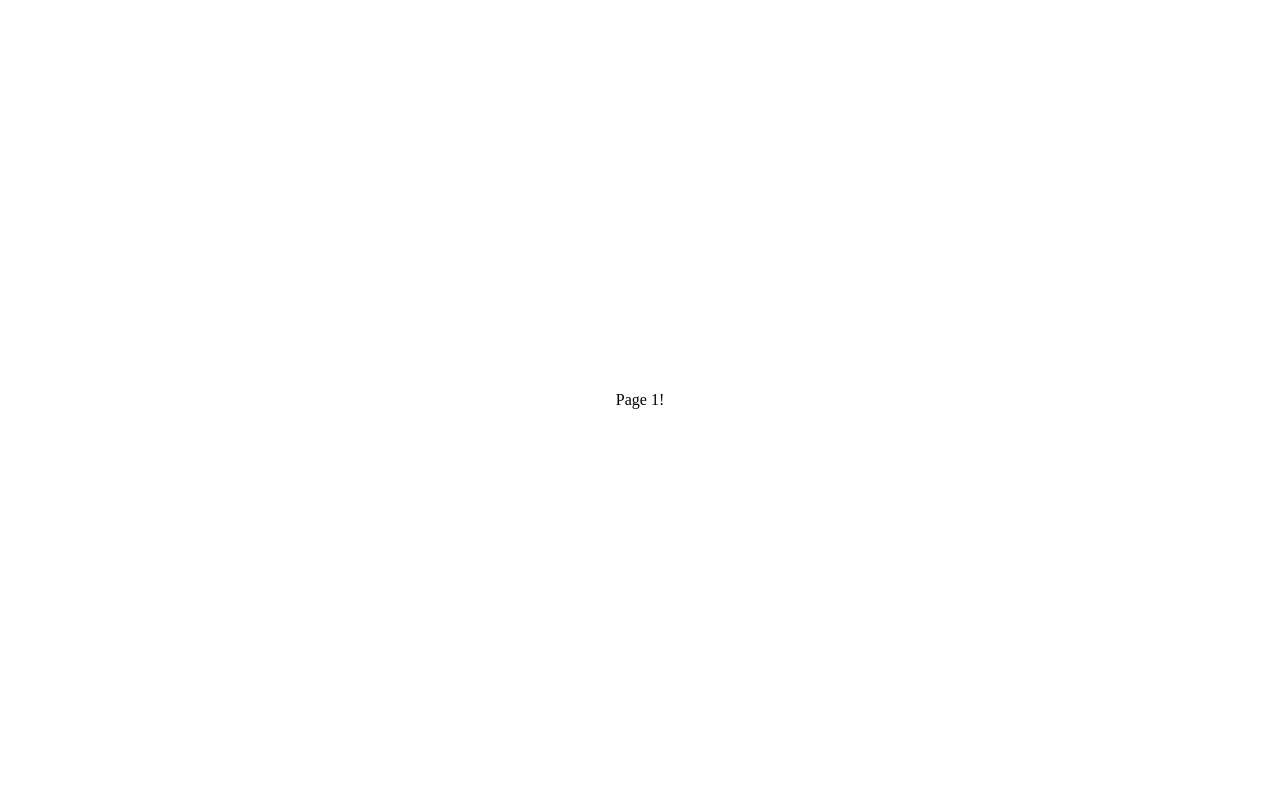
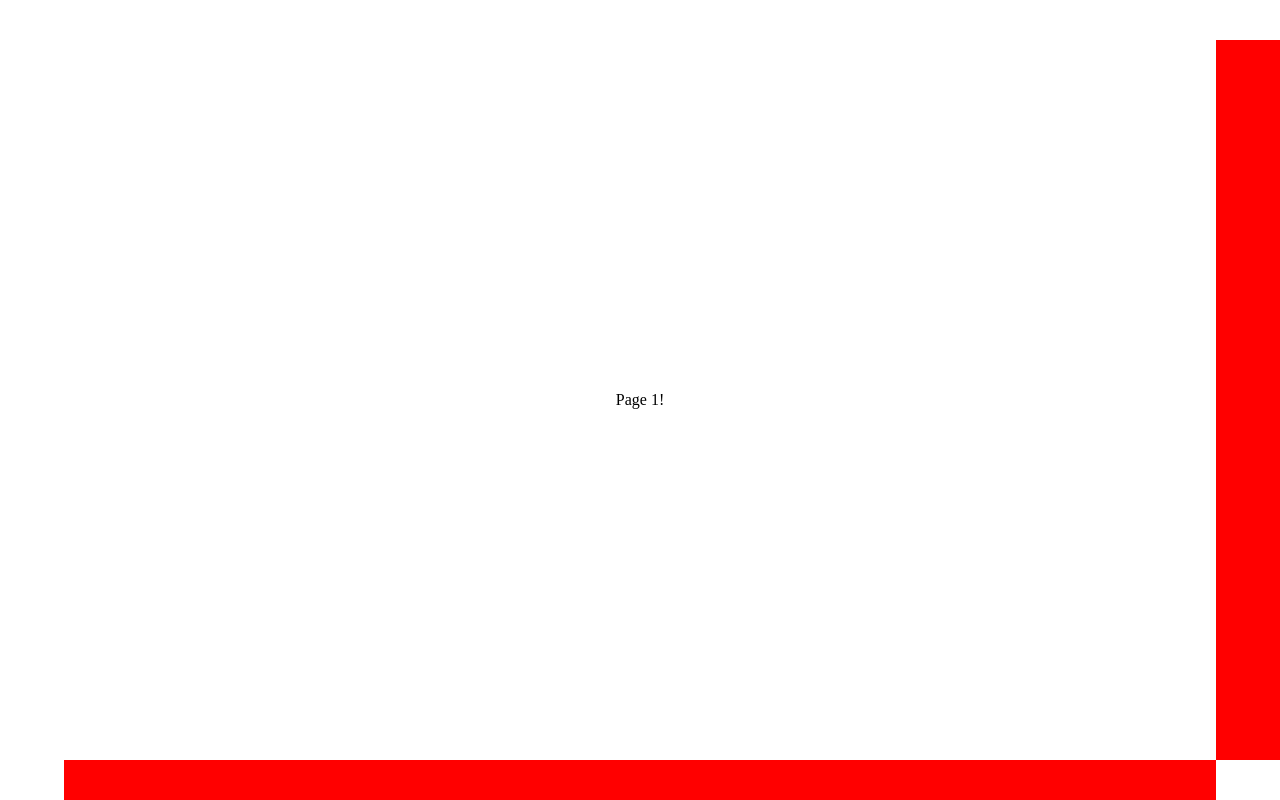
Before and after one commit to dzbarcea/website-test, a React (Create React App) app: page / in a window 1280 px wide. Built offline with nearby package versions, Linux system fonts and the light colour scheme.

Commit message:
Added HoverNavs to each page. hovering over one will move to the next page

```diff
--- /dev/null
+++ b/src/navigation/HoverNav/HoverNav.css
@@ -0,0 +1,31 @@
+.hover-top, .hover-bottom, .hover-left, .hover-right {
+    position: absolute;
+}
+
+.hover-top {
+    top: 0;
+    width: 90%;
+    height: 5%;
+    background: red;
+}
+
+.hover-bottom {
+    bottom: 0;
+    width: 90%;
+    height: 5%;
+    background: red;
+}
+
+.hover-left {
+    left: 0;
+    height: 90%;
+    width: 5%;
+    background: red;
+}
+
+.hover-right {
+    right: 0;
+    height: 90%;
+    width: 5%;
+    background: red;
+}
--- /dev/null
+++ b/src/navigation/HoverNav/HoverNav.tsx
@@ -0,0 +1,22 @@
+import React from 'react';
+import './HoverNav.css';
+import {useNavigate} from 'react-router-dom';
+
+interface HoverNavProps {
+    type: 'top' | 'bottom' | 'left' | 'right';
+    to: string;
+}
+
+const HoverNav = ({ type, to }: HoverNavProps) => {
+    const navigate = useNavigate();
+
+    const handleNavigate = () => {
+        navigate(to);
+    }
+
+    return (
+        <div className={`hover-${type}`} onMouseEnter={handleNavigate}></div>
+    );
+}
+
+export default HoverNav;
--- a/src/pages/Page1.tsx
+++ b/src/pages/Page1.tsx
@@ -1,4 +1,5 @@
 import React from 'react';
+import HoverNav from '../navigation/HoverNav/HoverNav';
 
 interface Page1Props {
 
@@ -8,6 +9,8 @@ export const Page1 = (props: Page1Props) => {
     return (
         <div className='body-container'>
             <h1>Page 1!</h1>
+            <HoverNav type='bottom' to='/page-3'/>
+            <HoverNav type='right' to='/page-2'/>
         </div>
     );
 }
--- a/src/pages/Page2.tsx
+++ b/src/pages/Page2.tsx
@@ -1,4 +1,5 @@
 import React from 'react';
+import HoverNav from '../navigation/HoverNav/HoverNav';
 
 interface Page2Props {
 
@@ -8,6 +9,8 @@ export const Page2 = (props: Page2Props) => {
     return (
         <div className='body-container'>
             <h1>Page 2!</h1>
+            <HoverNav type='bottom' to='/page-4'/>
+            <HoverNav type='left' to='/'/>
         </div>
     );
 }
--- a/src/pages/Page3.tsx
+++ b/src/pages/Page3.tsx
@@ -1,4 +1,5 @@
 import React from 'react';
+import HoverNav from '../navigation/HoverNav/HoverNav';
 
 interface Page3Props {
 
@@ -8,6 +9,8 @@ export const Page3 = (props: Page3Props) => {
     return (
         <div className='body-container'>
             <h1>Page 3!</h1>
+            <HoverNav type='top' to='/'/>
+            <HoverNav type='right' to='/page-4'/>
         </div>
     );
 }
--- a/src/pages/Page4.tsx
+++ b/src/pages/Page4.tsx
@@ -1,4 +1,5 @@
 import React from 'react';
+import HoverNav from '../navigation/HoverNav/HoverNav';
 
 interface Page4Props {
 
@@ -8,6 +9,8 @@ export const Page4 = (props: Page4Props) => {
     return (
         <div className='body-container'>
             <h1>Page 4!</h1>
+            <HoverNav type='top' to='/page-2'/>
+            <HoverNav type='left' to='/page-3'/>
         </div>
     );
 }
```
Also changed, not shown: src/navigation/HoverNav.tsx (deleted, +0 -16 lines).
